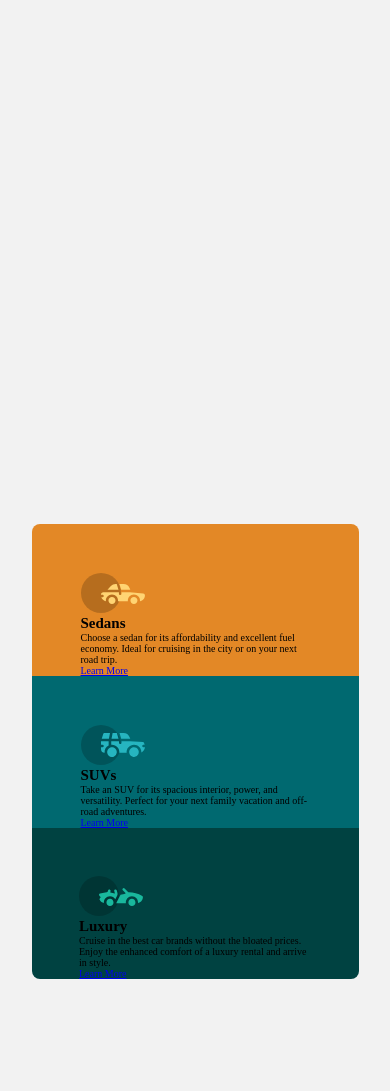
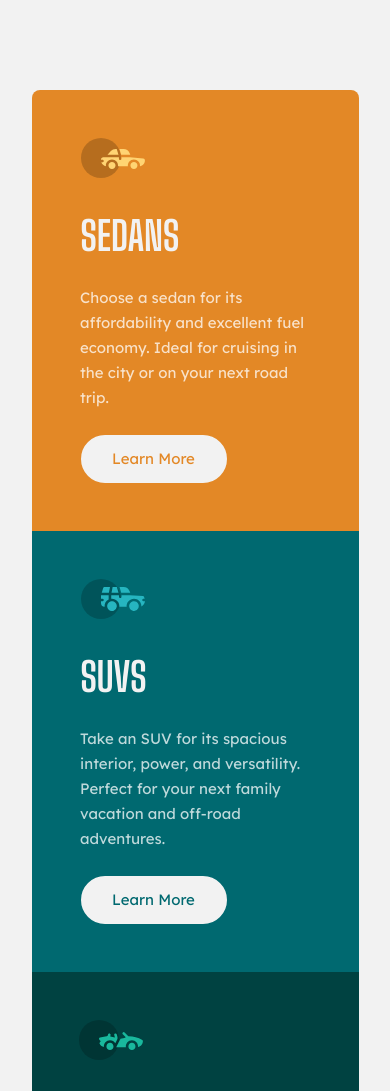
Before and after one commit to zauri-khutsishvili/3-column-preview-card-component, a plain HTML site: page index.html in a window 390 px wide. Shown: the top 1091 px of the page. Drawn offline with Linux system fonts and the light colour scheme.

Commit message:
Update style.css

```diff
--- a/css/style.css
+++ b/css/style.css
@@ -8,11 +8,9 @@
 }
 
 :root {
-    /*Primary colors*/
     --bright-orange: hsl(31, 77%, 52%);
     --dark-cyan: hsl(184, 100%, 22%);
     --very-dark-cyan: hsl(179, 100%, 13%);
-    /*Neutral colors*/
     --transparent-white: hsla(0, 0%, 100%, 0.75);
     --very-light-gray: hsl(0, 0%, 95%);
 }
@@ -61,7 +59,7 @@ html {
     border-radius: 0 .8rem .8rem 0;
 }
 
-.card__type__title {
+.card__title {
     font-size: 4rem;
     color: var(--very-light-gray);
     font-family: 'Big Shoulders Display', cursive;
@@ -70,7 +68,7 @@ html {
     margin-bottom: 2.5rem;
 }
 
-.card__type__description {
+.card__description {
     margin-left: -0.05rem;
     font-size: 1.5rem;
     color: var(--transparent-white);
@@ -79,7 +77,7 @@ html {
     letter-spacing: 0.002rem;
 }
 
-.card__type__button {
+.card__button {
     width: 14.6rem;
     height: 4.8rem;
     position: absolute;
@@ -98,32 +96,32 @@ html {
     transition: .25s;
 }
 
-.card__type__button:hover {
+.card__button:hover {
     background-color: transparent;
     color: var(--very-light-gray) !important;
 }
 
-.card__type:nth-child(1) .card__type__button {
+.card__type:nth-child(1) .card__button {
     color: var(--bright-orange);
 }
 
-.card__type:nth-child(1) .card__type__button p {
+.card__type:nth-child(1) .card__button p {
     margin-top: -0.1rem;
 }
 
-.card__type:nth-child(2) .card__type__button {
+.card__type:nth-child(2) .card__button {
     color: var(--dark-cyan);
 }
 
-.card__type:nth-child(2) .card__type__button p {
+.card__type:nth-child(2) .card__button p {
     margin-top: -0.1rem;
 }
 
-.card__type:nth-child(3) .card__type__button {
+.card__type:nth-child(3) .card__button {
     color: var(--very-dark-cyan);
 }
 
-.card__type:nth-child(3) .card__type__button p {
+.card__type:nth-child(3) .card__button p {
     margin-top: -0.1rem;
     margin-left: -0.15rem;
 }
@@ -172,8 +170,8 @@ html {
         border-radius: .8rem .8rem 0 0;
     }
 
-    .card__type:nth-child(1) .card__type__icon,
-    .card__type:nth-child(2) .card__type__icon {
+    .card__type:nth-child(1) .card__icon,
+    .card__type:nth-child(2) .card__icon {
         margin-top: -0.1rem;
     }
 
@@ -182,17 +180,17 @@ html {
         padding: calc(48 / 327 * 100%) calc(48.5 / 327 * 100%) 0 calc(47.5 / 327 * 100%);
     }
 
-    .card__type__description {
+    .card__description {
         margin-right: auto;
         margin-bottom: 12.1rem;
     }
 
-    .card__type__button {
+    .card__button {
         width: calc(146 / 327 * 100%);
         bottom: calc(48 / 442 * 100%);
     }
 
-    .card__type__button p {
+    .card__button p {
         margin-top: -0.1rem;
     }
 }
```
